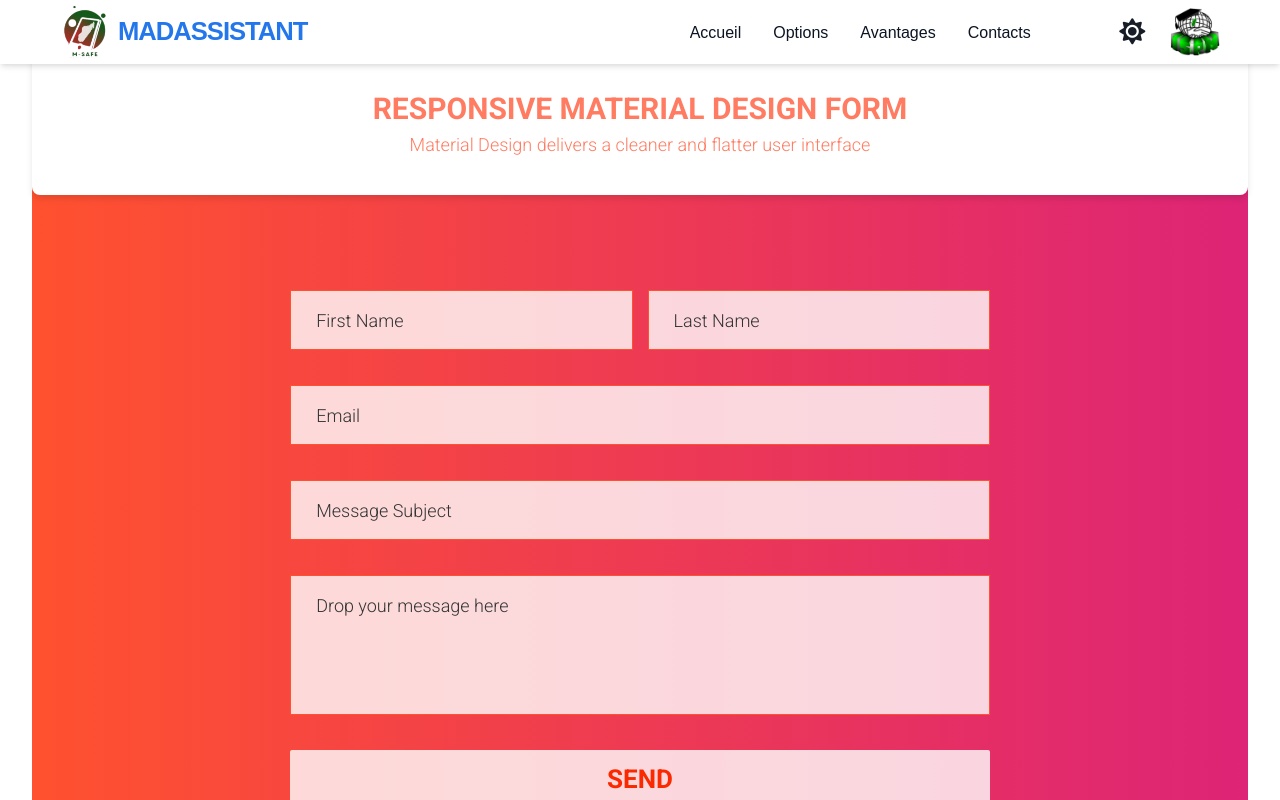
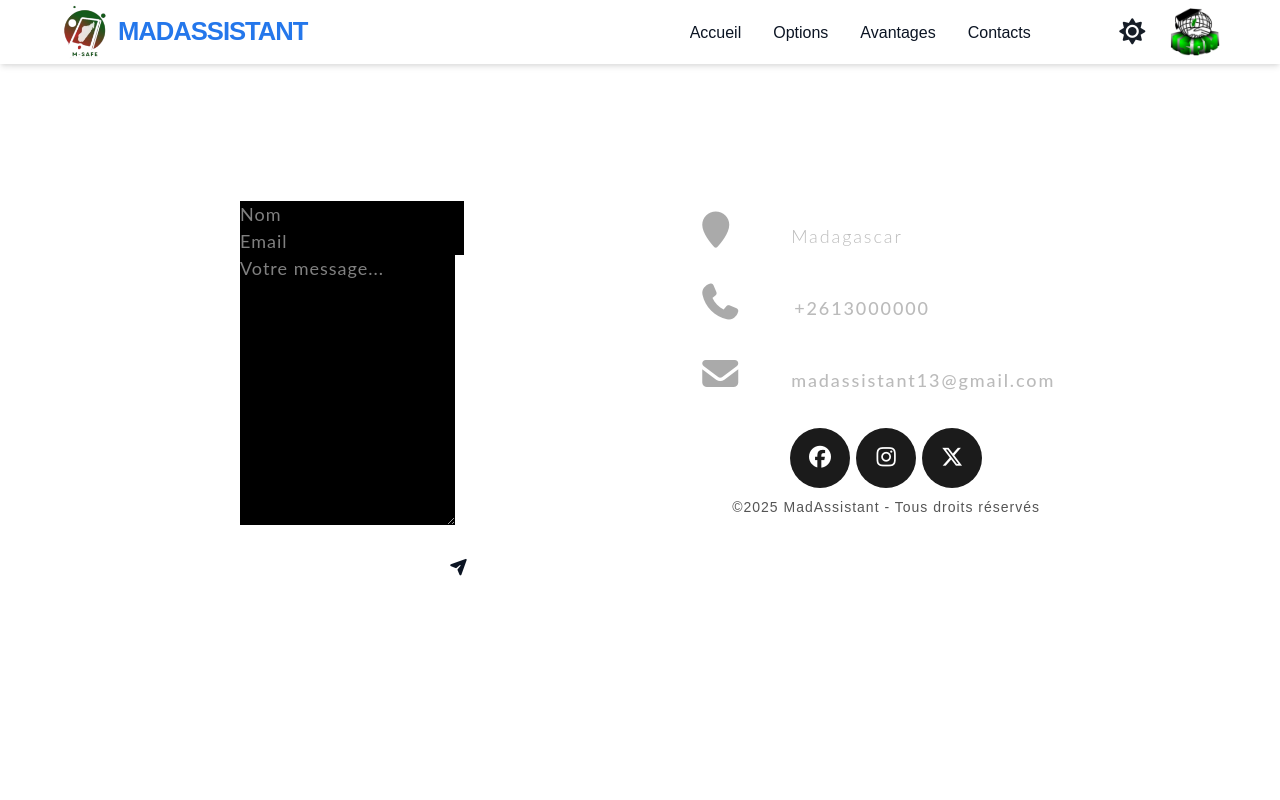
Before and after one commit to Anonyme-spy/MadAssistant-V2, a React (Vite) app: page /contacts in a window 1280 px wide. Shown: the top 800 px of the page. Built offline with nearby package versions, Linux system fonts and the light colour scheme.

Commit message:
Ajout de page contact

```diff
--- a/src/Pages/Contacts.jsx
+++ b/src/Pages/Contacts.jsx
@@ -1,151 +1,94 @@
 import React, { useState } from "react";
-import "../css/contacts.scss";
+import "../css/contacts.css";
 
 const Contacts = () => {
   const [formData, setFormData] = useState({
-    firstName: "",
-    lastName: "",
+    name: "",
     email: "",
-    subject: "",
-    message: "",
+    message: ""
   });
 
-  const [focusedFields, setFocusedFields] = useState({});
+  const handleChange = (e) => {
+    setFormData({...formData, [e.target.name]: e.target.value})
+  }
 
-  const handleInputChange = (e) => {
-    const { name, value } = e.target;
-    setFormData((prev) => ({
-      ...prev,
-      [name]: value,
-    }));
-  };
-
-  const handleFocus = (fieldName) => {
-    setFocusedFields((prev) => ({
-      ...prev,
-      [fieldName]: true,
-    }));
-  };
-
-  const handleBlur = (fieldName) => {
-    if (!formData[fieldName]) {
-      setFocusedFields((prev) => ({
-        ...prev,
-        [fieldName]: false,
-      }));
-    }
-  };
-
-  const getInputBlockClass = (fieldName) => {
-    return `input-block ${focusedFields[fieldName] || formData[fieldName] ? "focus" : ""}`;
-  };
+  const handleSubmit = (e) => {
+    e.preventDefault()
+    setFormData({name:"", email: "", message: ""})
+  }
 
   return (
-    <div className="contact-page">
-      <h1>
-        Responsive Material Design Form
-        <small>
-          Material Design delivers a cleaner and flatter user interface
-        </small>
-      </h1>
-      <section className="contact-wrap">
-        <form action="" className="contact-form">
-          <div className="col-sm-6">
-            <div className={getInputBlockClass("firstName")}>
-              <label htmlFor="firstName">First Name</label>
-              <input
-                type="text"
-                name="firstName"
-                id="firstName"
-                className="form-control"
-                value={formData.firstName}
-                onChange={handleInputChange}
-                onFocus={() => handleFocus("firstName")}
-                onBlur={() => handleBlur("firstName")}
-              />
+    <section id="contact">
+
+      <h1 className="section-header">Contact</h1>
+
+      <div className="contact-wrapper">
+
+        {/*Left contact page*/}
+
+        <form id="contact-form" className="form-horizontal" onSubmit={handleSubmit} role="form">
+
+          <div className="form-group">
+            <div className="col-sm-12">
+              <input type="text" className="form-control" id="name" placeholder="Nom" name="name" value={formData.name} onChange={handleChange} required/>
             </div>
           </div>
-          <div className="col-sm-6">
-            <div className={getInputBlockClass("lastName")}>
-              <label htmlFor="lastName">Last Name</label>
-              <input
-                type="text"
-                name="lastName"
-                id="lastName"
-                className="form-control"
-                value={formData.lastName}
-                onChange={handleInputChange}
-                onFocus={() => handleFocus("lastName")}
-                onBlur={() => handleBlur("lastName")}
-              />
+
+          <div className="form-group">
+            <div className="col-sm-12">
+              <input type="email" className="form-control" id="email" placeholder="Email" name="email" value={formData.email} onChange={handleChange}
+                required/>
             </div>
           </div>
-          <div className="col-sm-12">
-            <div className={getInputBlockClass("email")}>
-              <label htmlFor="email">Email</label>
-              <input
-                type="email"
-                name="email"
-                id="email"
-                className="form-control"
-                value={formData.email}
-                onChange={handleInputChange}
-                onFocus={() => handleFocus("email")}
-                onBlur={() => handleBlur("email")}
-              />
+
+          <textarea className="form-control" rows="10" placeholder="Votre message..." name="message" value={formData.message} onChange={handleChange} required></textarea>
+
+          <button className="btn btn-primary send-button" id="submit" type="submit" value="Envoyer">
+            <div className="alt-send-button">
+              <i className="fa fa-paper-plane"></i><span className="send-text">Envoyer</span>
             </div>
-          </div>
-          <div className="col-sm-12">
-            <div className={getInputBlockClass("subject")}>
-              <label htmlFor="subject">Message Subject</label>
-              <input
-                type="text"
-                name="subject"
-                id="subject"
-                className="form-control"
-                value={formData.subject}
-                onChange={handleInputChange}
-                onFocus={() => handleFocus("subject")}
-                onBlur={() => handleBlur("subject")}
-              />
-            </div>
-          </div>
-          <div className="col-sm-12">
-            <div className={`${getInputBlockClass("message")} textarea`}>
-              <label htmlFor="message">Drop your message here</label>
-              <textarea
-                rows="3"
-                name="message"
-                id="message"
-                className="form-control"
-                value={formData.message}
-                onChange={handleInputChange}
-                onFocus={() => handleFocus("message")}
-                onBlur={() => handleBlur("message")}
-              />
-            </div>
-          </div>
-          <div className="col-sm-12">
-            <button type="submit" className="square-button">
-              Send
-            </button>
-          </div>
+
+          </button>
+
         </form>
-      </section>
 
-      <div className="made-with-love">
-        Made with
-        <i>♥</i> by
-        <a
-          target="_blank"
-          rel="noopener noreferrer"
-          href="https://codepen.io/nikhil8krishnan"
-        >
-          Nikhil Krishnan
-        </a>
+        {/*Left contact page*/}
+
+        <div className="direct-contact-container">
+
+          <ul className="contact-list">
+            <li className="list-item"><i className="fa fa-map-marker fa-2x"><span className="contact-text place">Madagascar</span></i>
+            </li>
+
+            <li className="list-item"><i className="fa fa-phone fa-2x"><span className="contact-text phone"><a
+              href="tel:+261300000000" title="Give me a call">+2613000000</a></span></i></li>
+
+            <li className="list-item"><i className="fa fa-envelope fa-2x"><span className="contact-text gmail"><a
+              href="mailto:#" title="Send an email">madassistant13@gmail.com</a></span></i></li>
+
+          </ul>
+
+          <hr/>
+          <ul className="social-media-list">
+            <li><a href="https://web.facebook.com/profile.php?id=61576297390781&locale=fr_FR" target="_blank" rel="noopener noreferrer" className="contact-icon">
+              <i className="fa-brands fa-facebook"></i></a>
+            </li>
+            <li><a href="https://www.instagram.com/madassistant13/?utm_source=ig_web_button_share_sheet" target="_blank" className="contact-icon">
+              <i className="fa-brands fa-instagram"></i></a>
+            </li>
+            <li><a href="" target="_blank" className="contact-icon">
+              <i className="fa-brands fa-x-twitter"></i></a>
+            </li>
+          </ul>
+          <hr/>
+
+          <div className="copyright">&copy;2025 MadAssistant - Tous droits réservés</div>
+
+        </div>
+
       </div>
-    </div>
-  );
-};
 
-export default Contacts;
+    </section>
+  )
+}
+  export default Contacts;
--- /dev/null
+++ b/src/css/contacts.css
@@ -0,0 +1,255 @@
+body {
+    margin: 0;
+    padding: 0;
+    /*background-color: #000;*/
+    padding-bottom: 100px;
+}
+
+#contact {
+    width: 100%;
+    height: 100%;
+}
+
+.section-header {
+    text-align: center;
+    margin: 0 auto;
+    padding: 40px 0;
+    font: 300 60px 'Oswald', sans-serif;
+    color: #fff;
+    text-transform: uppercase;
+    letter-spacing: 6px;
+}
+
+.contact-wrapper {
+    display: flex;
+    flex-direction: row;
+    justify-content: space-between;
+    margin: 0 auto;
+    padding: 20px;
+    position: relative;
+    max-width: 840px;
+}
+
+/* Left contact page */
+.form-horizontal {
+    /*float: left;*/
+    max-width: 400px;
+    font-family: 'Lato';
+    font-weight: 400;
+}
+
+.form-control,
+textarea {
+    max-width: 400px;
+    background-color: #000;
+    color: #fff;
+    letter-spacing: 1px;
+}
+
+.send-button {
+    margin-top: 15px;
+    height: 34px;
+    width: 400px;
+    overflow: hidden;
+    transition: all .2s ease-in-out;
+}
+
+.alt-send-button {
+    width: 400px;
+    height: 34px;
+    transition: all .2s ease-in-out;
+}
+
+.send-text {
+    display: block;
+    margin-top: 10px;
+    font: 700 12px 'Lato', sans-serif;
+    letter-spacing: 2px;
+}
+
+.alt-send-button:hover {
+    transform: translate3d(0px, -29px, 0px);
+}
+
+/* Begin Right Contact Page */
+.direct-contact-container {
+    max-width: 400px;
+}
+
+/* Location, Phone, Email Section */
+.contact-list {
+    list-style-type: none;
+    margin-left: -30px;
+    padding-right: 20px;
+}
+
+.list-item {
+    line-height: 4;
+    color: #aaa;
+}
+
+.contact-text {
+    font: 300 18px 'Lato', sans-serif;
+    letter-spacing: 1.9px;
+    color: #bbb;
+}
+
+.place {
+    margin-left: 62px;
+}
+
+.phone {
+    margin-left: 56px;
+}
+
+.gmail {
+    margin-left: 53px;
+}
+
+.contact-text a {
+    color: #bbb;
+    text-decoration: none;
+    transition-duration: 0.2s;
+}
+
+.contact-text a:hover {
+    color: #fff;
+    text-decoration: none;
+}
+
+
+/* Social Media Icons */
+.social-media-list {
+    position: relative;
+    font-size: 22px;
+    text-align: center;
+    width: 100%;
+    margin: 0 auto;
+    padding: 0;
+}
+
+.social-media-list li a {
+    color: #fff;
+}
+
+.social-media-list li {
+    position: relative;
+    display: inline-block;
+    height: 60px;
+    width: 60px;
+    margin: 10px 3px;
+    line-height: 60px;
+    border-radius: 50%;
+    color: #fff;
+    background-color: rgb(27,27,27);
+    cursor: pointer;
+    transition: all .2s ease-in-out;
+}
+
+.social-media-list li:after {
+    content: '';
+    position: absolute;
+    top: 0;
+    left: 0;
+    width: 60px;
+    height: 60px;
+    line-height: 60px;
+    border-radius: 50%;
+    opacity: 0;
+    box-shadow: 0 0 0 1px #fff;
+    transition: all .2s ease-in-out;
+}
+
+.social-media-list li:hover {
+    background-color: #fff;
+}
+
+.social-media-list li:hover:after {
+    opacity: 1;
+    transform: scale(1.12);
+    transition-timing-function: cubic-bezier(0.37,0.74,0.15,1.65);
+}
+
+.social-media-list li:hover a {
+    color: #000;
+}
+
+.copyright {
+    font: 200 14px 'Oswald', sans-serif;
+    color: #555;
+    letter-spacing: 1px;
+    text-align: center;
+}
+
+hr {
+    border-color: rgba(255,255,255,.6);
+}
+
+/* Begin Media Queries*/
+@media screen and (max-width: 850px) {
+    .contact-wrapper {
+        display: flex;
+        flex-direction: column;
+    }
+    .direct-contact-container, .form-horizontal {
+        margin: 0 auto;
+    }
+
+    .direct-contact-container {
+        margin-top: 60px;
+        max-width: 300px;
+    }
+    .social-media-list li {
+        height: 60px;
+        width: 60px;
+        line-height: 60px;
+    }
+    .social-media-list li:after {
+        width: 60px;
+        height: 60px;
+        line-height: 60px;
+    }
+}
+
+@media screen and (max-width: 569px) {
+
+    .direct-contact-container, .form-wrapper {
+        float: none;
+        margin: 0 auto;
+    }
+    .form-control, textarea {
+
+        margin: 0 auto;
+    }
+
+
+    .name, .email, textarea {
+        width: 280px;
+    }
+
+    .direct-contact-container {
+        margin-top: 60px;
+        max-width: 280px;
+    }
+    .social-media-list {
+        left: 0;
+    }
+    .social-media-list li {
+        height: 55px;
+        width: 55px;
+        line-height: 55px;
+        font-size: 2rem;
+    }
+    .social-media-list li:after {
+        width: 55px;
+        height: 55px;
+        line-height: 55px;
+    }
+
+}
+
+@media screen and (max-width: 410px) {
+    .send-button {
+        width: 99%;
+    }
+}
--- a/src/css/contacts.scss
+++ /dev/null
@@ -1,193 +0,0 @@
-//import font from google
-@use "sass:color";
-@import url(https://fonts.googleapis.com/css?family=Roboto:400,300,100,500,700,900);
-
-
-//colors
-$primary-color   : #FF512F;
-$secondary-color : #333;
-$form-bg         : #fff;
-
-
-
-//contact form
-.contact-page .contact-form{
-    margin-top: 30px;
-    display: flex;
-    flex-wrap: wrap;
-    gap: 15px;
-
-    .col-sm-6 {
-        flex: 0 0 calc(50% - 7.5px);
-        min-width: 0;
-    }
-
-    .col-sm-12 {
-        flex: 0 0 100%;
-    }
-
-    .input-block{
-        background-color: rgba(255, 255, 255, .8);
-        border: solid 1px $primary-color;
-        width: 100%;
-        height: 60px;
-        padding: 25px;
-        position: relative;
-        margin-bottom: 20px;
-        transition: all 0.3s ease-out;
-        &.focus{
-            background-color: $form-bg;
-            border: solid 1px color.adjust($primary-color, $lightness: -10%);
-        }
-        &.textarea{
-            height: auto;
-            .form-control{
-                height: auto;
-                resize: none;
-                min-height: 80px;
-            }
-        }
-        label{
-            position: absolute;
-            left: 25px;
-            top: 25px;
-            display: block;
-            margin: 0;
-            font-weight: 300;
-            z-index: 1;
-            color: $secondary-color;
-            font-size: 18px;
-            line-height: 10px;
-            transition: all 0.3s ease;
-        }
-        .form-control{
-            background-color: transparent;
-            padding: 0;
-            border: none;
-            border-radius: 0;
-            box-shadow: none;
-            height: auto;
-            position: relative;
-            z-index: 2;
-            font-size: 18px;
-            color: $secondary-color;
-            width: 100%;
-            outline: none;
-        }
-        .form-control:focus{
-            outline: none;
-        }
-
-        &.focus label {
-            top: 10px;
-            font-size: 14px;
-            color: color.adjust($primary-color, $lightness: -10%);
-        }
-    }
-    .square-button{
-        background-color: rgba(255, 255, 255, .8);
-        color: color.adjust($primary-color, $lightness: -10%);
-        font-size: 26px;
-        text-transform: uppercase;
-        font-weight: 700;
-        text-align: center;
-        border-radius: 2px;
-        transition: all 0.3s ease;
-        padding: 0 60px;
-        height: 60px;
-        border: none;
-        width: 100%;
-        cursor: pointer;
-        &:hover,
-        &:focus{
-            background-color: white;
-        }
-    }
-}
-
-//tablet and above devices
-@media (min-width: 768px) {
-    .contact-page .contact-wrap{
-        width: 60%;
-        margin: auto;
-    }
-}
-
-//mobile responsive
-@media (max-width: 767px) {
-    .contact-page .contact-form {
-        .col-sm-6 {
-            flex: 0 0 100%;
-        }
-    }
-
-    .contact-page h1 {
-        font-size: 24px;
-        padding: 20px;
-
-        small {
-            font-size: 16px;
-        }
-    }
-}
-
-//////////////////////////
-/*----page styles---*/
-//////////////////////////
-.contact-page{
-    background: linear-gradient(to right, $primary-color, #DD2476);
-    font-family: 'Roboto', sans-serif;
-    min-height: 100vh;
-    padding: 20px 0;
-}
-
-.contact-page .contact-wrap{
-    padding: 15px;
-    max-width: 1200px;
-    margin: 0 auto;
-}
-
-.contact-page h1{
-    background-color: white;
-    color: color.adjust($primary-color, $lightness: 10%);
-    padding: 40px;
-    margin: 0 0 50px;
-    font-size: 30px;
-    text-transform: uppercase;
-    font-weight: 700;
-    text-align: center;
-    border-radius: 8px;
-    box-shadow: 0 4px 6px rgba(0, 0, 0, 0.1);
-    small{
-        font-size: 18px;
-        display: block;
-        text-transform: none;
-        font-weight: 300;
-        margin-top: 10px;
-        color: color.adjust($primary-color, $lightness: 10%);
-    }
-}
-
-.contact-page .made-with-love{
-    margin-top: 40px;
-    padding: 10px;
-    clear: left;
-    text-align: center;
-    font-size: 10px;
-    font-family: arial;
-    color: #fff;
-    i{
-        font-style: normal;
-        color: #F50057;
-        font-size: 14px;
-        position: relative;
-        top: 2px;
-    }
-    a{
-        color: #fff;
-        text-decoration: none;
-        &:hover{
-            text-decoration: underline;
-        }
-    }
-}
```
Also changed, not shown: src/assets/download-outline.svg, 1 other file (tests, documents, lock files or other folders).
